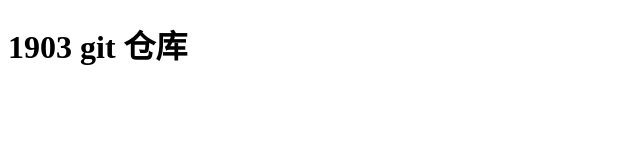
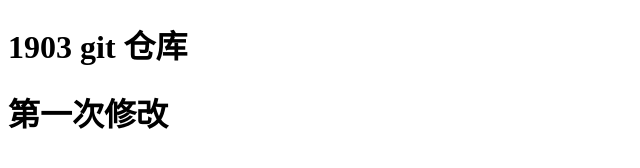
Before and after one commit to cooleye/1903git, a plain HTML site: page index.html in a window 1280 px wide. Shown: the whole page, without its empty margins (0-640 px from the left). Drawn offline with Linux system fonts and the light colour scheme.

Commit message:
第一次修改

```diff
--- a/index.html
+++ b/index.html
@@ -9,5 +9,6 @@
 <body>
 
     <h1>  1903 git 仓库 </h1>
+    <h1>  第一次修改 </h1>
 </body>
 </html>
```
